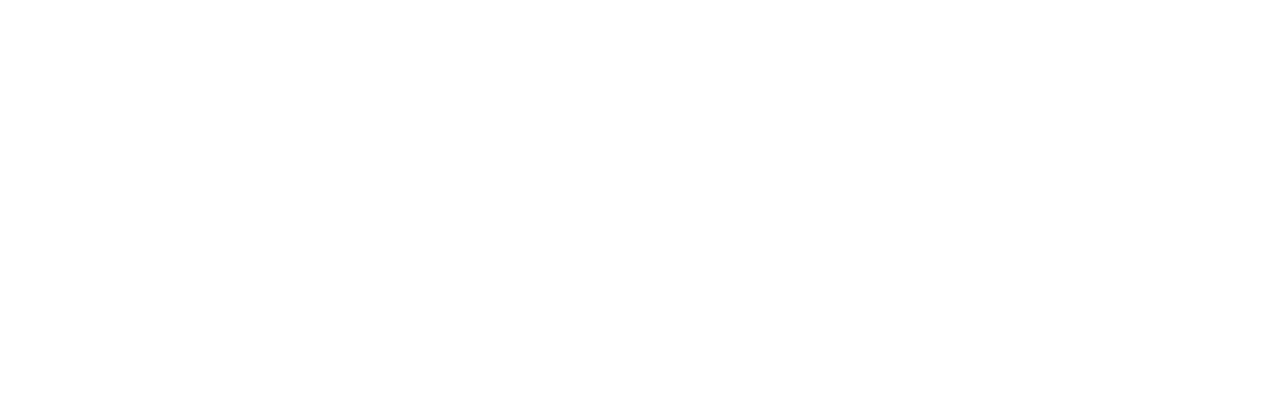
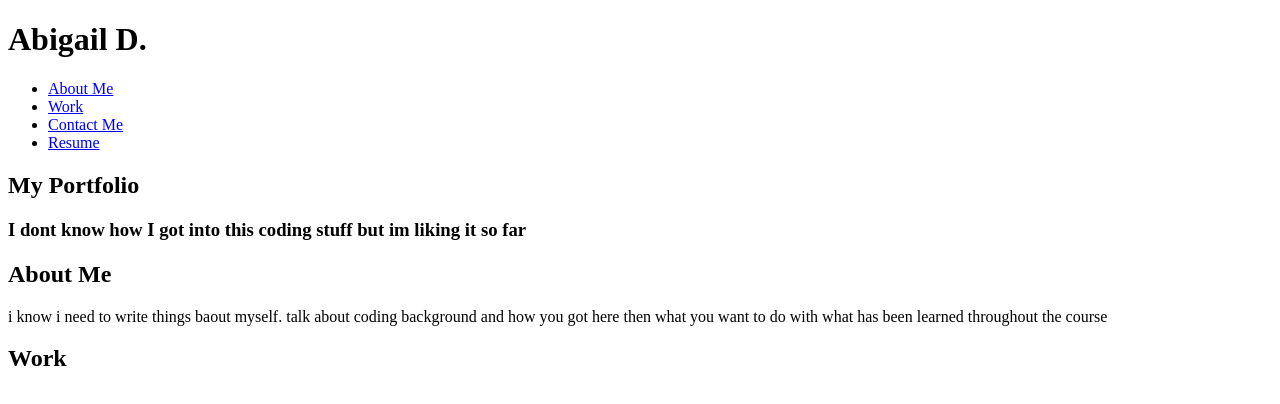
Before and after one commit to AbyDiaz/my-portfolio, a plain HTML site: page index.html in a window 1280 px wide. Drawn offline with Linux system fonts and the light colour scheme.

Commit message:
add info to hero and about me section

```diff
--- a/index.html
+++ b/index.html
@@ -8,19 +8,52 @@
 </head>
 
 <body>
+    <!--for about me, work, contact me, and resume-->
     <header>
-        <!-- needs href for about me, work, contact me, and resume -->
+        <h1>Abigail D.</h1>
+        <nav>
+            <ul>
+                <!--remember href needs to connected to an id to work-->
+                <li>
+                    <a href="about-me">About Me</a>
+                </li>
+                <li>
+                    <a href="work">Work</a>
+                </li>
+                <li>
+                    <a href="contact-me">Contact Me</a>
+                </li>
+                <li>
+                    <a href="resume">Resume</a>
+                </li>
+            </ul>
+        </nav>
     </header>
 
+    <!--this will be the hero section-->
     <section>
-        <!--this will be the hero section-->
+        <h2>My Portfolio</h2>
+        <h3>I dont know how I got into this coding stuff but im liking
+            it so far
+        </h3>
     </section>
 
-    <section>
-            <!--this will be the "work" section with 5 areas for projects-->
+    <!--this will be the about me section-->
+    <section id="about-me">
+        <h2>About Me</h2>
+        <p>
+            i know i need to write things baout myself. talk about coding background and
+            how you got here then what you want to do with what has been learned throughout
+            the course
+        </p>
+    </section>
+
+    <section id="work">
+        <h2>Work</h2>
+
     </section>
 </body>
 
-<footer>
+<footer id="contact-me">
     <!--this section needs a contact me h2, phone, email that is a link, and link to linked in-->
 </footer>
```
